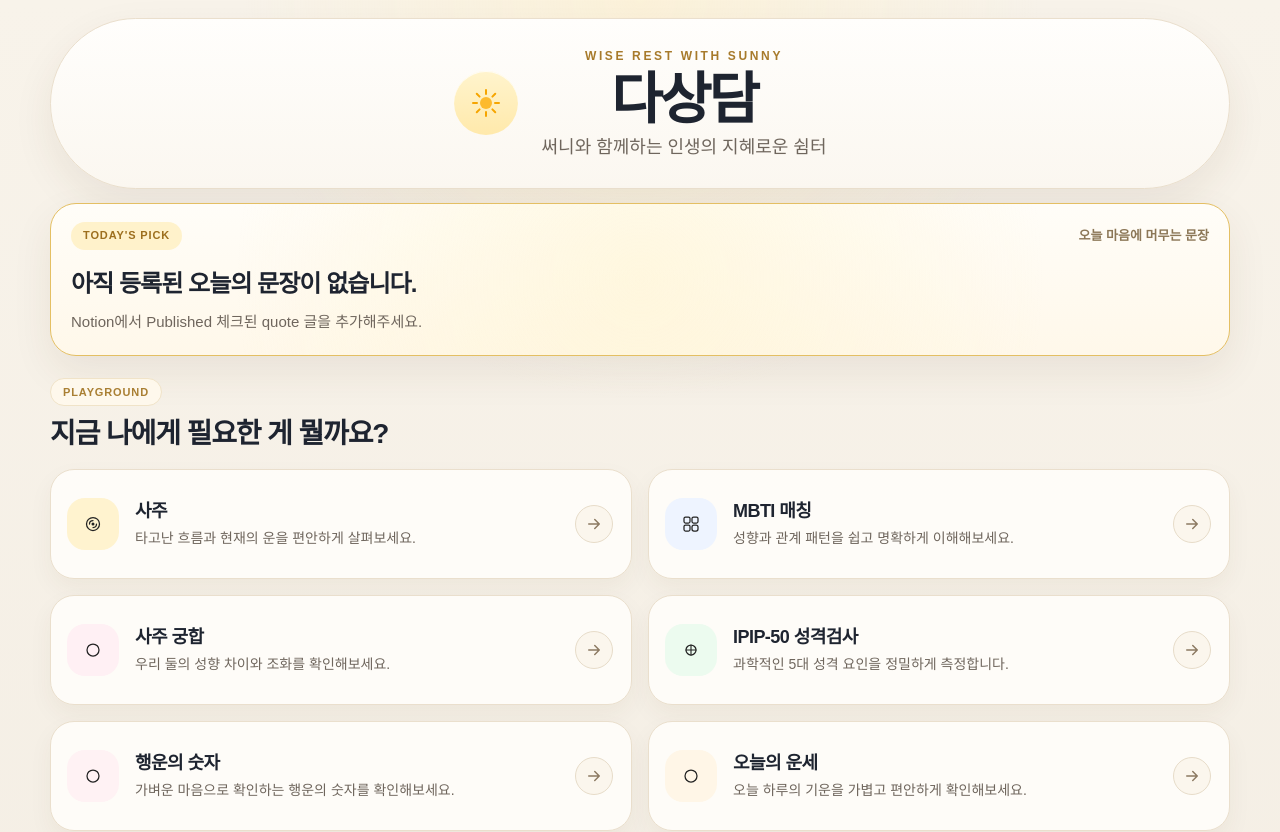
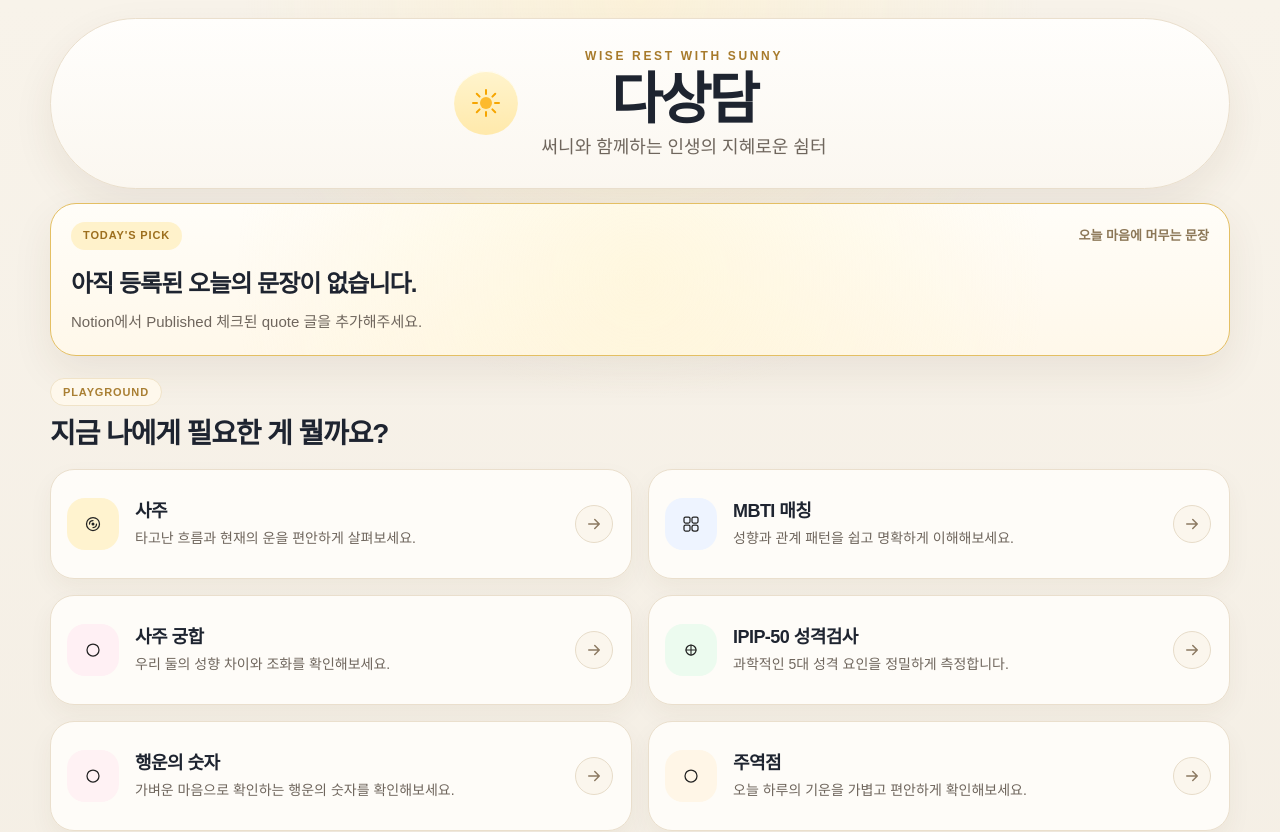
Before and after one commit to inhwoi7/dasangdam-com-top, a Next.js app: page / in a window 1280 px wide. Shown: the top 832 px of the page. Built offline with nearby package versions, Linux system fonts and the light colour scheme; no server answers.

Commit message:
rename 오늘의 운세 to 주역점

```diff
--- a/app/page.tsx
+++ b/app/page.tsx
@@ -17,7 +17,7 @@ const SERVICES: ServiceItem[] = [
   { title: "사주 궁합", description: "우리 둘의 성향 차이와 조화를 확인해보세요.", href: "/services/chemi", icon: "compatibility" },
   { title: "IPIP-50 성격검사", description: "과학적인 5대 성격 요인을 정밀하게 측정합니다.", href: "/services/ipip", icon: "ipip" },
   { title: "행운의 숫자",   description: "가벼운 마음으로 확인하는 행운의 숫자를 확인해보세요.", href: "/services/lucky", icon: "lucky" },
- { title: "오늘의 운세", description: "오늘 하루의 기운을 가볍고 편안하게 확인해보세요.", href: "https://my-iching-app-five.vercel.app", icon: "fortune" },
+ { title: "주역점", description: "오늘 하루의 기운을 가볍고 편안하게 확인해보세요.", href: "https://my-iching-app-five.vercel.app", icon: "fortune" },
 ];
 
 function formatDate(dateString: string) {
```
